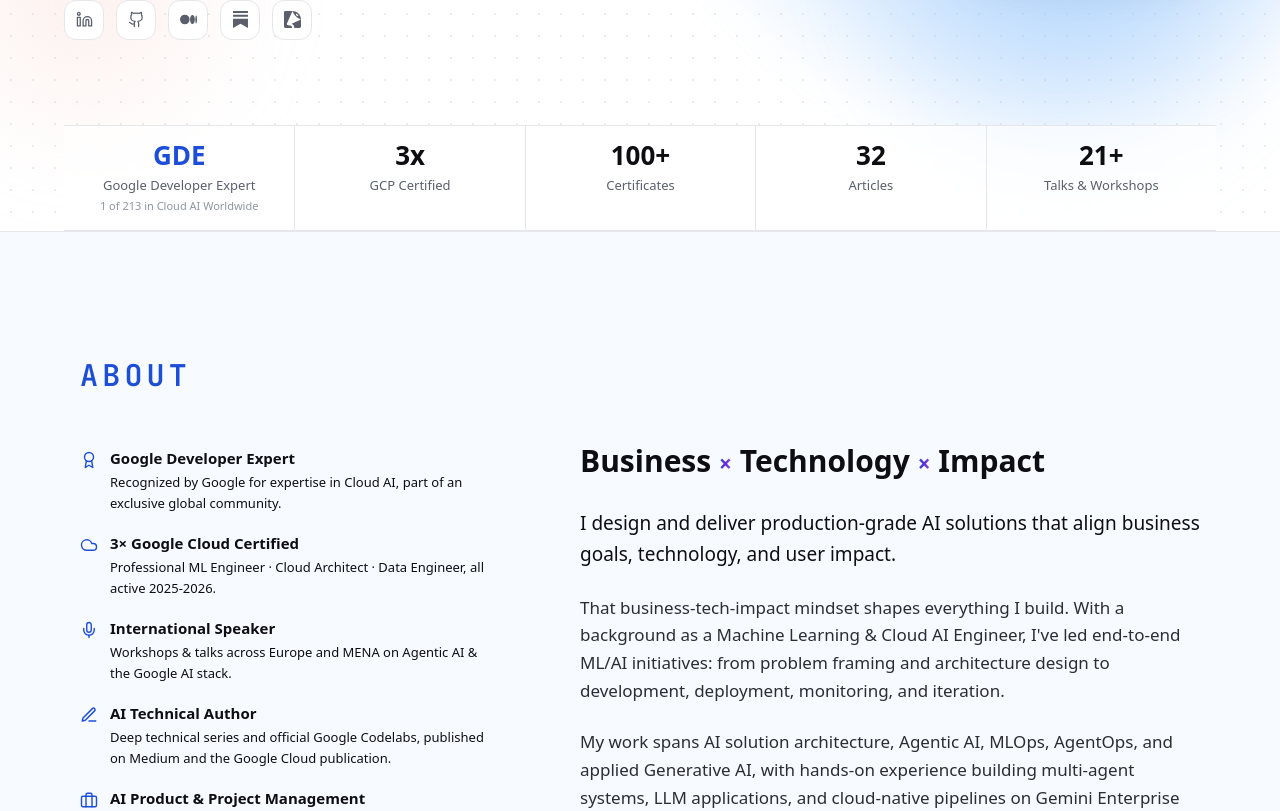
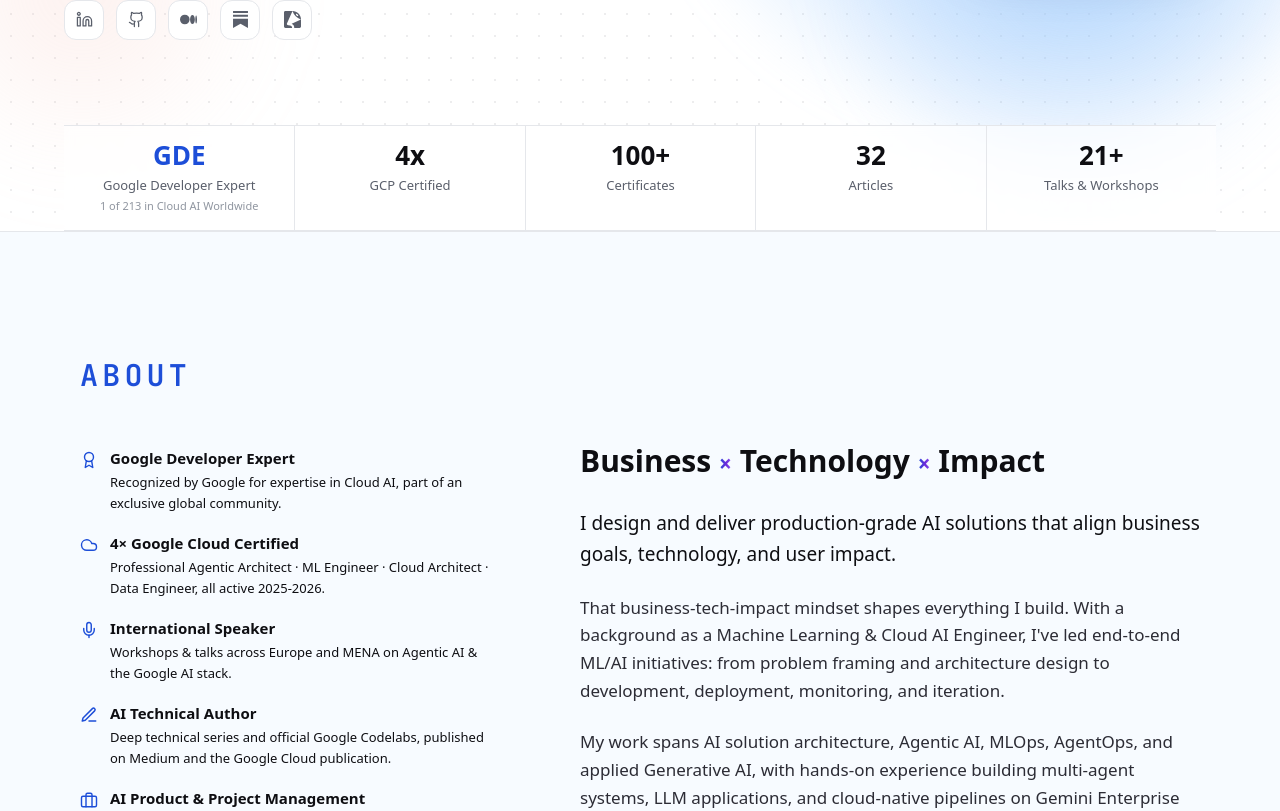
Before and after one commit to Saoussen-CH/Saoussen-CH.github.io, a React (Vite) app: page / in a window 1280 px wide. Shown: the part 569-1380 px from the top of the page. Built offline with nearby package versions, Linux system fonts and the light colour scheme; a web font is replaced by a local one.

Commit message:
Add Agentic Architect certification and sessions, update counts

```diff
--- a/index.html
+++ b/index.html
@@ -54,7 +54,7 @@
       "url": "https://saoussen-chaabnia-ai.com",
       "image": "https://saoussen-chaabnia-ai.com/profile-photo.png",
       "jobTitle": "AI/ML Solutions Engineer & Consultant",
-      "description": "AI/ML Solutions Engineer specializing in Agentic AI, Multi-Agent Systems, LLMs, MLOps, and Generative AI. 3x Google Cloud Certified.",
+      "description": "AI/ML Solutions Engineer specializing in Agentic AI, Multi-Agent Systems, LLMs, MLOps, and Generative AI. 4x Google Cloud Certified.",
       "knowsAbout": ["Artificial Intelligence", "Machine Learning", "Agentic AI", "Multi-Agent Systems", "LLMs", "MLOps", "Generative AI", "Google Cloud", "Vertex AI"],
       "sameAs": [
         "https://linkedin.com/in/saoussen-chaabnia",
@@ -68,6 +68,11 @@
         "name": "National School of Engineering of Sousse"
       },
       "hasCredential": [
+        {
+          "@type": "EducationalOccupationalCredential",
+          "name": "Google Cloud Professional Agentic Architect",
+          "credentialCategory": "Professional Certification"
+        },
         {
           "@type": "EducationalOccupationalCredential",
           "name": "Google Cloud Professional Machine Learning Engineer",
--- a/src/components/About.tsx
+++ b/src/components/About.tsx
@@ -11,8 +11,8 @@ const PILLARS = [
   },
   {
     icon: Cloud,
-    title: '3× Google Cloud Certified',
-    desc: 'Professional ML Engineer · Cloud Architect · Data Engineer, all active 2025-2026.',
+    title: '4× Google Cloud Certified',
+    desc: 'Professional Agentic Architect · ML Engineer · Cloud Architect · Data Engineer, all active 2025-2026.',
   },
   {
     icon: Mic,
--- a/src/data/profile.ts
+++ b/src/data/profile.ts
@@ -30,7 +30,7 @@ export const profile = {
   // Stats
   stats: [
     { value: 'GDE', label: 'Google Developer Expert', sublabel: '1 of 213 in Cloud AI Worldwide', featured: true },
-    { value: '3x', label: 'GCP Certified' },
+    { value: '4x', label: 'GCP Certified' },
     { value: '100+', label: 'Certificates' },
     { value: '32', label: 'Articles' },
     { value: '21+', label: 'Talks & Workshops' },
@@ -42,6 +42,14 @@ export const profile = {
 // ============================================
 
 export const certifications: Certification[] = [
+  {
+    id: 'gcp-agentic-architect',
+    emoji: '🤖',
+    title: 'Professional Agentic Architect',
+    provider: 'Google Cloud',
+    date: 'October 2026',
+    url: 'https://www.credly.com/badges/46adfd84-bbfb-42eb-bf21-f63dd5b75742/public_url',
+  },
   {
     id: 'gcp-ml',
     emoji: '🎓',
```
